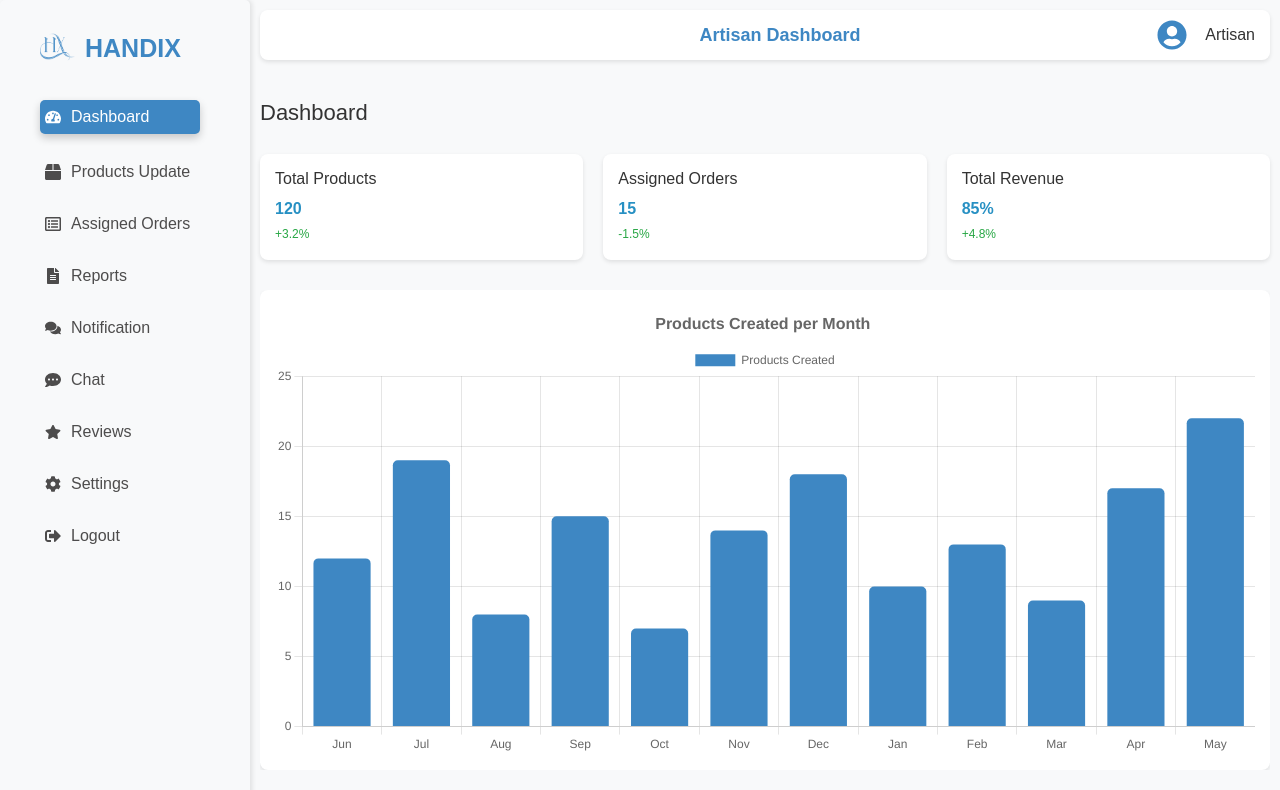
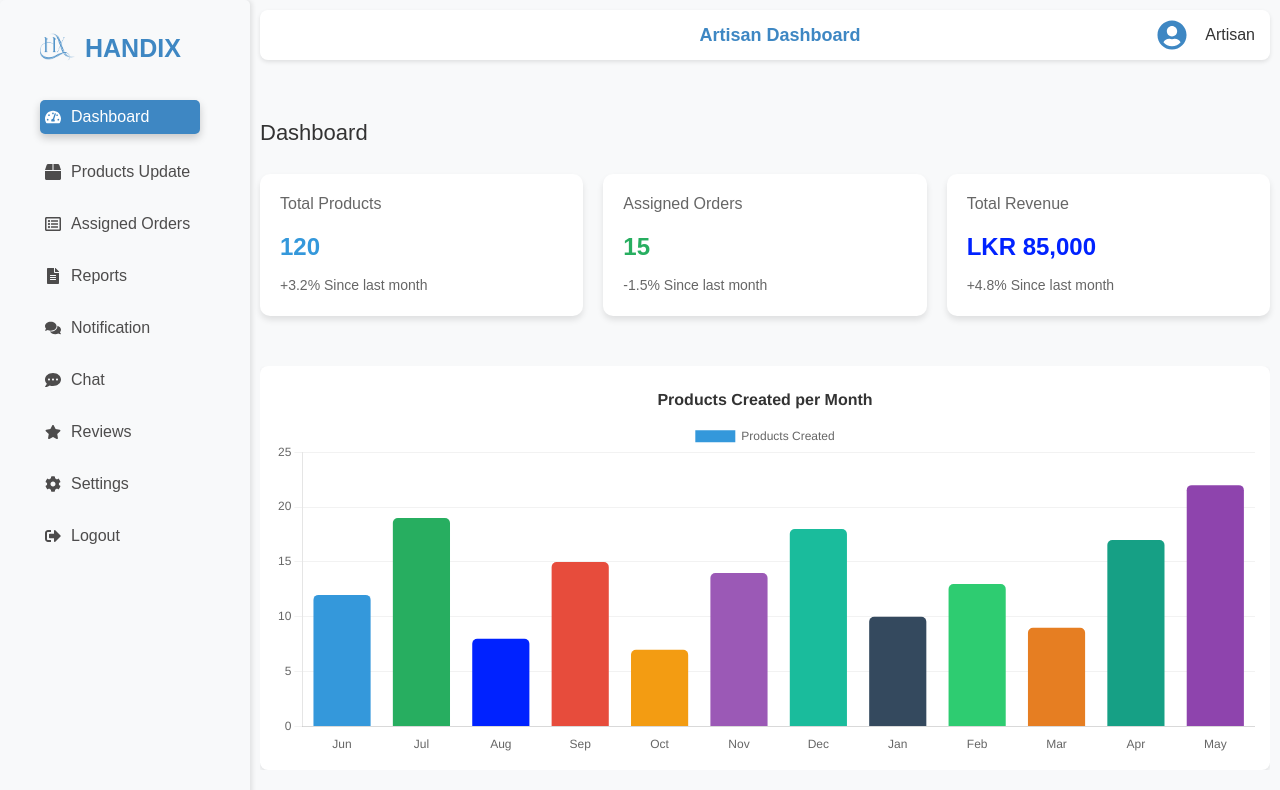
Before and after one commit to sujikaran07/HANDIX, a React (Vite) app in the folder frontend/: page /artisan/dashboard in a window 1280 px wide. Shown: the top 790 px of the page. Built offline with nearby package versions, Linux system fonts and the light colour scheme; no server answers; sample sign-in values are in the browser's storage.

Commit message:
feat: Enhance styling and layout of Artisan dashboard cards for improved UI

```diff
--- a/frontend/src/components/artisan/ArtisanDashboardCards.jsx
+++ b/frontend/src/components/artisan/ArtisanDashboardCards.jsx
@@ -3,21 +3,86 @@ import "../../styles/artisan/ArtisanDashboard.css";
 
 const ArtisanDashboardCards = () => {
   return (
-    <div className="artisan-dashboard-cards">
-      <div className="artisan-card">
-        <h4>Total Products</h4>
-        <p>120</p>
-        <span className="artisan-percentage">+3.2%</span>
+    <div className="artisan-dashboard-cards" style={{ paddingBottom: '20px' }}>
+      <div className="artisan-card" style={{
+        padding: '20px',
+        borderRadius: '10px',
+        boxShadow: '0 4px 6px rgba(0, 0, 0, 0.1)',
+        backgroundColor: '#fff',
+        transition: 'transform 0.2s',
+        cursor: 'pointer'
+      }}>
+        <h4 style={{ color: '#666', marginBottom: '15px' }}>Total Products</h4>
+        <p style={{
+          fontSize: '24px',
+          fontWeight: 'bold',
+          color: '#3498db',
+          marginBottom: '10px'
+        }}>
+          120
+        </p>
+        <span className="artisan-percentage" style={{
+          color: '#666',
+          fontSize: '14px',
+          display: 'block',
+          marginTop: '5px'
+        }}>
+          +3.2% Since last month
+        </span>
       </div>
-      <div className="artisan-card">
-        <h4>Assigned Orders</h4>
-        <p>15</p>
-        <span className="artisan-percentage">-1.5%</span>
+
+      <div className="artisan-card" style={{
+        padding: '20px',
+        borderRadius: '10px',
+        boxShadow: '0 4px 6px rgba(0, 0, 0, 0.1)',
+        backgroundColor: '#fff',
+        transition: 'transform 0.2s',
+        cursor: 'pointer'
+      }}>
+        <h4 style={{ color: '#666', marginBottom: '15px' }}>Assigned Orders</h4>
+        <p style={{
+          fontSize: '24px',
+          fontWeight: 'bold',
+          color: '#27ae60',
+          marginBottom: '10px'
+        }}>
+          15
+        </p>
+        <span className="artisan-percentage" style={{
+          color: '#666',
+          fontSize: '14px',
+          display: 'block',
+          marginTop: '5px'
+        }}>
+          -1.5% Since last month
+        </span>
       </div>
-      <div className="artisan-card">
-        <h4>Total Revenue</h4>
-        <p>85%</p>
-        <span className="artisan-percentage">+4.8%</span>
+
+      <div className="artisan-card" style={{
+        padding: '20px',
+        borderRadius: '10px',
+        boxShadow: '0 4px 6px rgba(0, 0, 0, 0.1)',
+        backgroundColor: '#fff',
+        transition: 'transform 0.2s',
+        cursor: 'pointer'
+      }}>
+        <h4 style={{ color: '#666', marginBottom: '15px' }}>Total Revenue</h4>
+        <p style={{
+          fontSize: '24px',
+          fontWeight: 'bold',
+          color: '#0022ff',
+          marginBottom: '10px'
+        }}>
+          LKR 85,000
+        </p>
+        <span className="artisan-percentage" style={{
+          color: '#666',
+          fontSize: '14px',
+          display: 'block',
+          marginTop: '5px'
+        }}>
+          +4.8% Since last month
+        </span>
       </div>
     </div>
   );
--- a/frontend/src/components/artisan/ArtisanProductsBarChart.jsx
+++ b/frontend/src/components/artisan/ArtisanProductsBarChart.jsx
@@ -43,8 +43,22 @@ const ArtisanProductsBarChart = () => {
       {
         label: 'Products Created',
         data: [12, 19, 8, 15, 7, 14, 18, 10, 13, 9, 17, 22], // Sample data
-        backgroundColor: '#3e87c3',
-        borderRadius: 5
+        backgroundColor: [
+          '#3498db', // Blue
+          '#27ae60', // Green
+          '#0022ff', // Dark Blue
+          '#e74c3c', // Red
+          '#f39c12', // Orange
+          '#9b59b6', // Purple
+          '#1abc9c', // Teal
+          '#34495e', // Dark Gray
+          '#2ecc71', // Light Green
+          '#e67e22', // Dark Orange
+          '#16a085', // Dark Teal
+          '#8e44ad'  // Dark Purple
+        ],
+        borderRadius: 5,
+        hoverBackgroundColor: '#2980b9',
       }
     ],
   };
@@ -58,19 +72,37 @@ const ArtisanProductsBarChart = () => {
       },
       title: {
         display: true,
-        text: 'Products Created per Month ',
+        text: 'Products Created per Month',
         font: {
-          size: 16
-        }
+          size: 16,
+          weight: 'bold'
+        },
+        color: '#333'
       },
     },
     scales: {
       y: {
         beginAtZero: true,
         ticks: {
-          precision: 0
+          precision: 0,
+          color: '#666'
+        },
+        grid: {
+          color: 'rgba(0, 0, 0, 0.05)'
+        }
+      },
+      x: {
+        ticks: {
+          color: '#666'
+        },
+        grid: {
+          display: false
         }
       }
+    },
+    animation: {
+      duration: 1500,
+      easing: 'easeInOutQuart'
     }
   };
 
--- a/frontend/src/styles/artisan/ArtisanDashboard.css
+++ b/frontend/src/styles/artisan/ArtisanDashboard.css
@@ -90,7 +90,7 @@ body {
 }
 
 .artisan-dashboard-title {
-    margin-top: 40px;
+    margin-top: 60px;
 }
 
 .artisan-dashboard-title h2 {
@@ -166,33 +166,34 @@ body {
 
 .artisan-dashboard-cards .artisan-card {
     background-color: #ffffff;
-    padding: 15px;
-    border-radius: 8px;
-    box-shadow: 0 2px 4px rgba(0, 0, 0, 0.1);
-    transition: transform 0.3s ease, box-shadow 0.3s ease;
+    padding: 20px;
+    border-radius: 10px;
+    box-shadow: 0 4px 6px rgba(0, 0, 0, 0.1);
+    transition: transform 0.2s ease, box-shadow 0.2s ease;
 }
 
 .artisan-dashboard-cards .artisan-card:hover {
     transform: translateY(-5px);
-    box-shadow: 0 4px 8px rgba(0, 0, 0, 0.2);
+    box-shadow: 0 6px 12px rgba(0, 0, 0, 0.15);
 }
 
 .artisan-dashboard-cards .artisan-card h4 {
-    font-size: 1rem;
-    margin-bottom: 8px;
-    color: #333333;
+    color: #666;
+    margin-bottom: 15px;
+    font-size: 16px;
 }
 
 .artisan-dashboard-cards .artisan-card p {
-    font-size: 1rem;
+    font-size: 24px;
     font-weight: bold;
-    color: #2790C3;
-    margin: 0;
+    margin: 0 0 10px 0;
 }
 
 .artisan-dashboard-cards .artisan-card .artisan-percentage {
-    font-size: 12px;
-    color: #28a745;
+    font-size: 14px;
+    color: #666;
+    display: block;
+    margin-top: 5px;
 }
 
 .artisan-graph-container {
```
